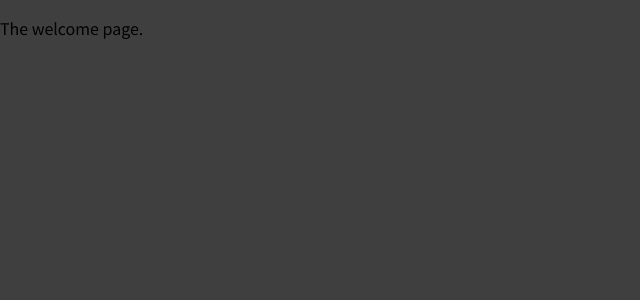
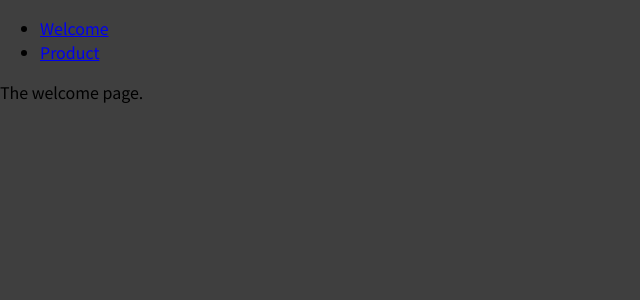
Before and after one commit to adilahamad786/basic-of-react-router-dom, a JavaScript app: page /welcome in a window 1280 px wide. Shown: the top 300 px of the page, without its empty margins (0-640 px from the left). Built offline with nearby package versions, Linux system fonts and the light colour scheme.

Commit message:
Bad way to navigate pages by clicking. (becuase lost state data and reload or refetch page data from server).

```diff
--- a/src/App.js
+++ b/src/App.js
@@ -1,15 +1,19 @@
 import { Route, Routes } from "react-router-dom";
-import Product from "./components/Product";
-import Welcome from "./components/Welcome";
+import MainHeader from "./components/MainHeader";
+import Product from "./pages/Product";
+import Welcome from "./pages/Welcome";
 
 function App() {
   return (
     <div>
-      <Routes>
-        <Route path="/" element={<h1>The home page.</h1>} />
-        <Route path="/welcome" element={<Welcome />} />
-        <Route path="/product" element={<Product />} />
-      </Routes>
+      <main>
+        <MainHeader />
+        <Routes>
+          <Route path="/" element={<h1>The home page.</h1>} />
+          <Route path="/welcome" element={<Welcome />} />
+          <Route path="/product" element={<Product />} />
+        </Routes>
+      </main>
     </div>
   );
 }
--- /dev/null
+++ b/src/components/MainHeader.js
@@ -0,0 +1,18 @@
+const MainHeader = () => {
+  return (
+    <header>
+      <nav>
+        <ul>
+          <li>
+            <a href="/welcome">Welcome</a>
+          </li>
+          <li>
+            <a href="/product">Product</a>
+          </li>
+        </ul>
+      </nav>
+    </header>
+  );
+};
+
+export default MainHeader;
```
Also changed, not shown: src/pages/Product.js (renamed from src/components/Product.js), src/pages/Welcome.js (renamed from src/components/Welcome.js).
